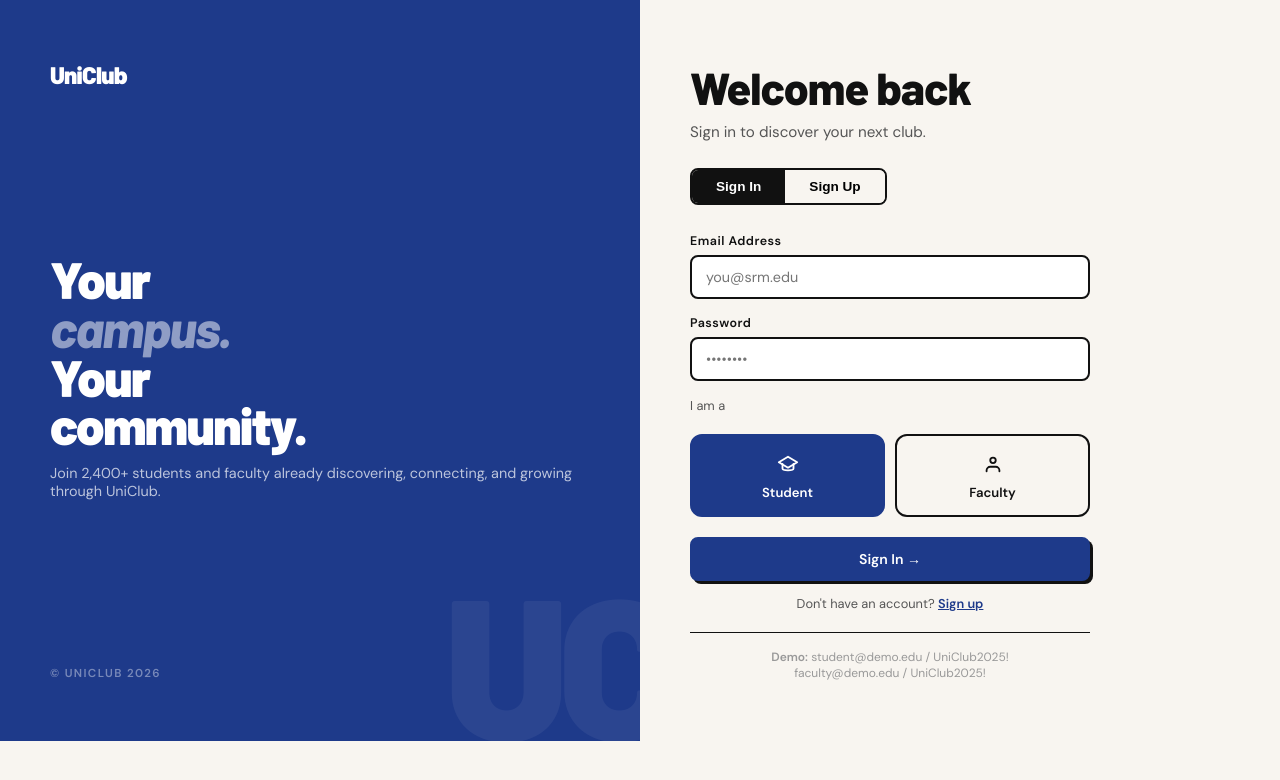
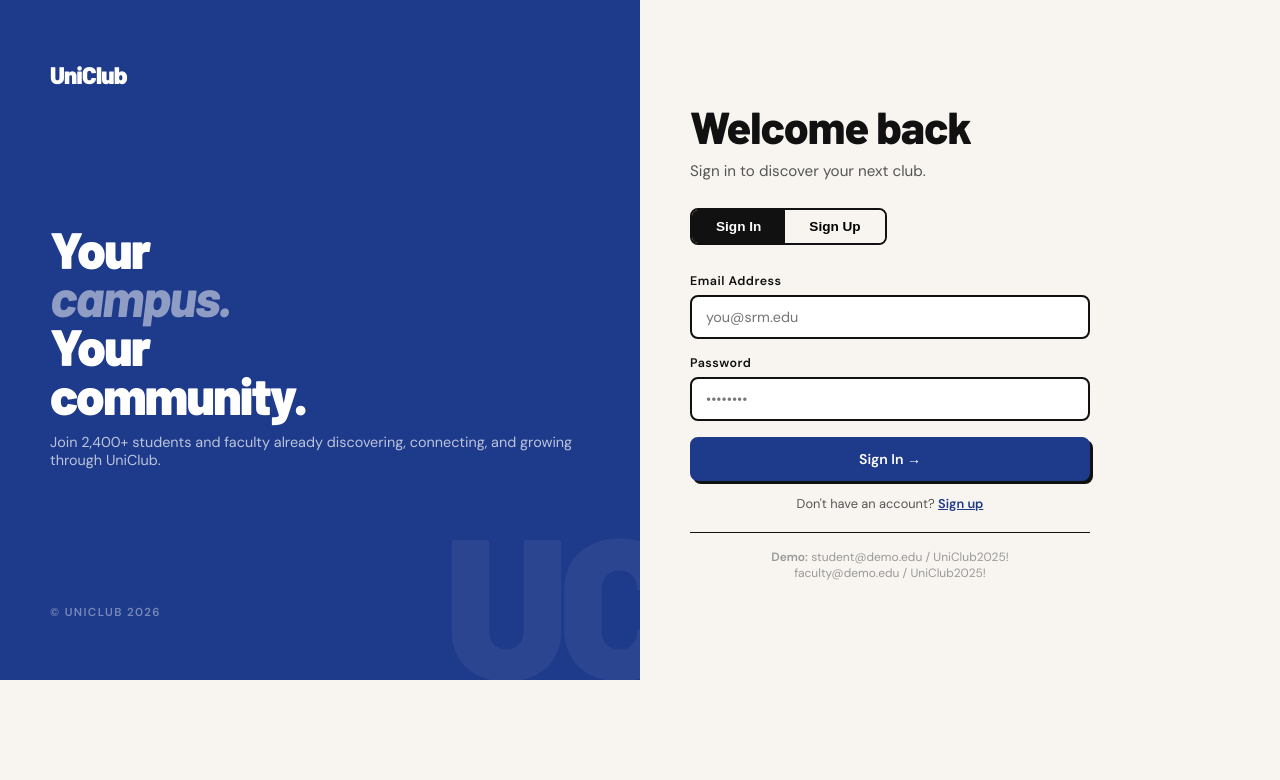
Before and after one commit to 06sarv/UniClub, a plain HTML site: page auth.html in a window 1280 px wide. Drawn offline with nearby package versions, Linux system fonts and the light colour scheme.

Commit message:
Remove redundant role selector from login screen

```diff
--- a/auth.html
+++ b/auth.html
@@ -50,27 +50,7 @@
             <label class="form-label">Password</label>
             <input type="password" class="form-input" placeholder="••••••••">
           </div>
-          <div style="margin-bottom:20px; font-size:0.8rem;"><span style="color:var(--gray)">I am a</span></div>
-          <div class="role-select">
-            <div class="role-option selected" onclick="selectRole(this)">
-              <span class="role-icon" aria-hidden="true">
-                <svg viewBox="0 0 24 24">
-                  <path d="M22 10 12 4 2 10l10 6z" />
-                  <path d="M6 12v5c0 1.1 2.7 2 6 2s6-.9 6-2v-5" />
-                </svg>
-              </span>
-              <div class="role-name">Student</div>
-            </div>
-            <div class="role-option" onclick="selectRole(this)">
-              <span class="role-icon" aria-hidden="true">
-                <svg viewBox="0 0 24 24">
-                  <circle cx="12" cy="8" r="3" />
-                  <path d="M5 20v-1a4 4 0 0 1 4-4h6a4 4 0 0 1 4 4v1" />
-                </svg>
-              </span>
-              <div class="role-name">Faculty</div>
-            </div>
-          </div>
+
           <button class="btn btn-primary w-full" style="justify-content:center" onclick="handleAuth('login')">Sign In
             →</button>
           <div style="text-align:center; margin-top:14px; font-size:0.8rem; color:var(--gray)">Don't have an account? <a
```
